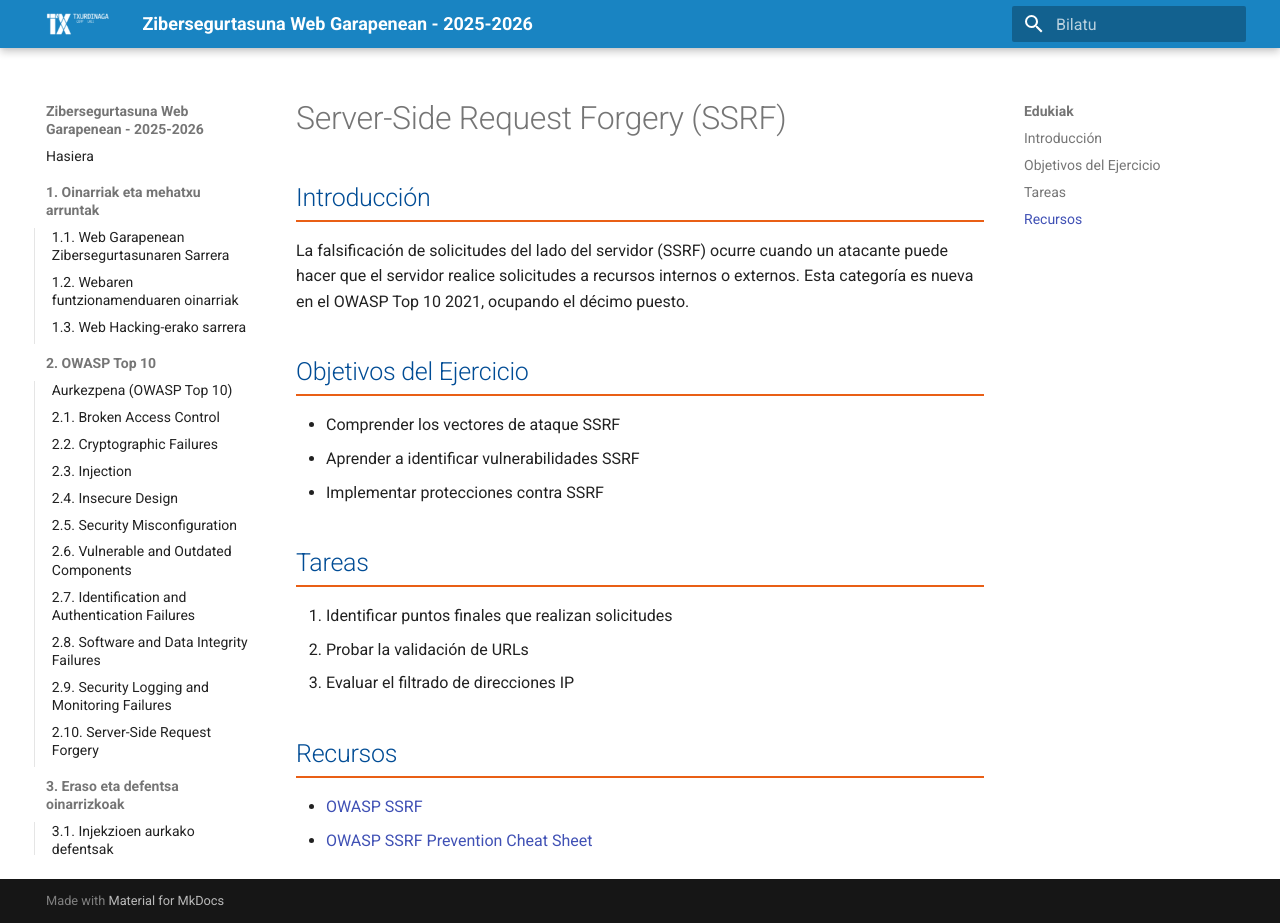
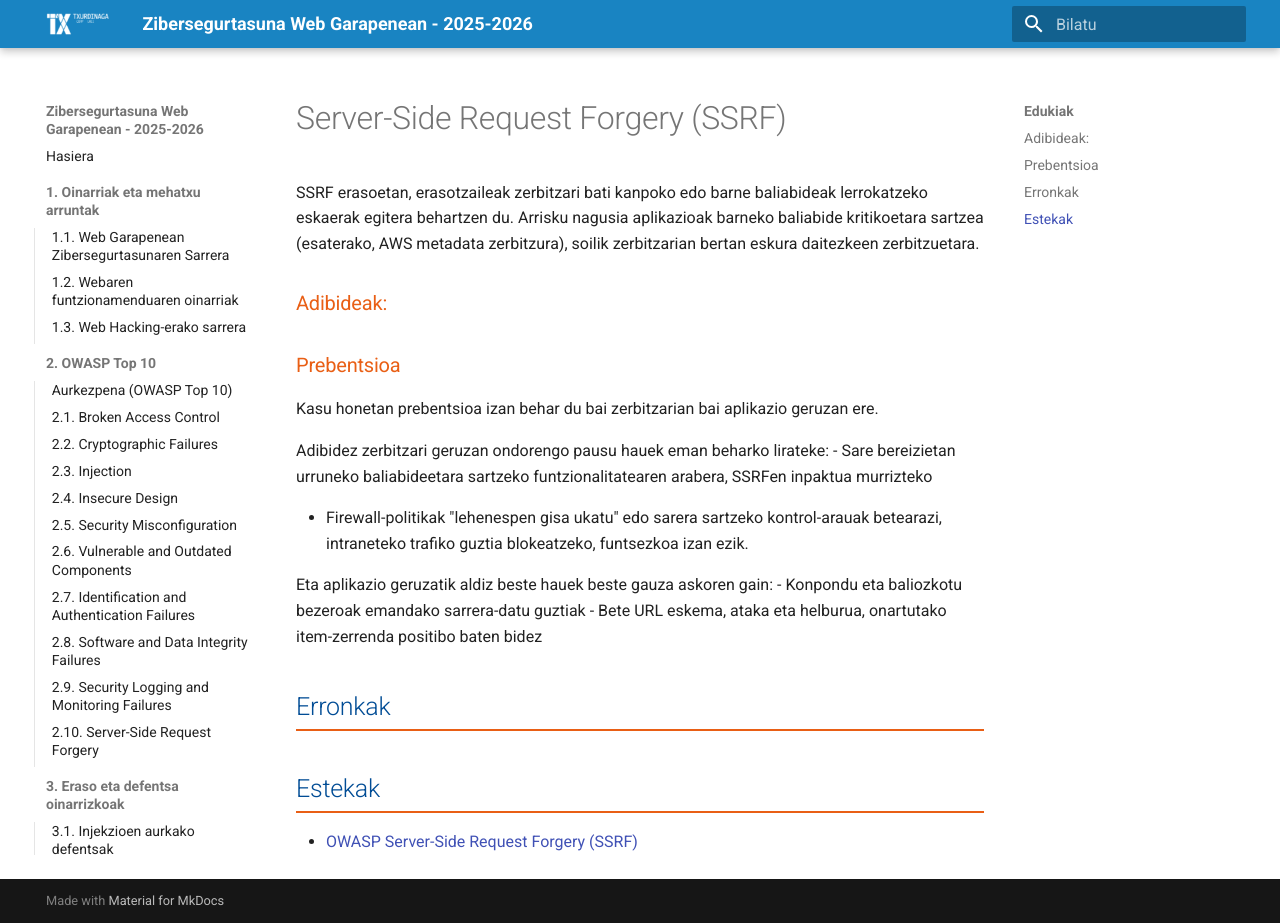
Before and after one commit to martinezjone/ziber_apunteak, an MkDocs documentation site: the page built from docs/ariketak/server_side_request_forgery.md, in a window 1280 px wide and 923 px high. Built offline with MkDocs 1.6.1 and Material for MkDocs 9.7.7, drawn with Linux system fonts in a browser that asks for light colours.

Commit message:
owasp top10 gainontzekoak

```diff
--- a/docs/ariketak/server_side_request_forgery.md
+++ b/docs/ariketak/server_side_request_forgery.md
@@ -1,18 +1,27 @@
 # Server-Side Request Forgery (SSRF)
 
-## Introducción
-La falsificación de solicitudes del lado del servidor (SSRF) ocurre cuando un atacante puede hacer que el servidor realice solicitudes a recursos internos o externos. Esta categoría es nueva en el OWASP Top 10 2021, ocupando el décimo puesto.
+SSRF erasoetan, erasotzaileak zerbitzari bati kanpoko edo barne baliabideak lerrokatzeko eskaerak egitera behartzen du. Arrisku nagusia aplikazioak barneko baliabide kritikoetara sartzea (esaterako, AWS metadata zerbitzura), soilik zerbitzarian bertan eskura daitezkeen zerbitzuetara.
 
-## Objetivos del Ejercicio
-- Comprender los vectores de ataque SSRF
-- Aprender a identificar vulnerabilidades SSRF
-- Implementar protecciones contra SSRF
+### Adibideak:
 
-## Tareas
-1. Identificar puntos finales que realizan solicitudes
-2. Probar la validación de URLs
-3. Evaluar el filtrado de direcciones IP
 
-## Recursos
-- [OWASP SSRF](https://owasp.org/Top10/A10_2021-Server-Side_Request_Forgery_%28SSRF%29/)
-- [OWASP SSRF Prevention Cheat Sheet](https://cheatsheetseries.owasp.org/cheatsheets/Server_Side_Request_Forgery_Prevention_Cheat_Sheet.html)
+
+### Prebentsioa
+
+Kasu honetan prebentsioa izan behar du bai zerbitzarian bai aplikazio geruzan ere.
+
+Adibidez zerbitzari geruzan ondorengo pausu hauek eman beharko lirateke:
+- Sare bereizietan urruneko baliabideetara sartzeko funtzionalitatearen arabera, SSRFen inpaktua murrizteko
+
+- Firewall-politikak "lehenespen gisa ukatu" edo sarera sartzeko kontrol-arauak betearazi, intraneteko trafiko guztia blokeatzeko, funtsezkoa izan ezik.
+
+Eta aplikazio geruzatik aldiz beste hauek beste gauza askoren gain:
+- Konpondu eta baliozkotu bezeroak emandako sarrera-datu guztiak
+- Bete URL eskema, ataka eta helburua, onartutako item-zerrenda positibo baten bidez
+
+## Erronkak
+
+
+
+## Estekak
+- [OWASP Server-Side Request Forgery (SSRF)](https://owasp.org/Top10/es/A10_2021-Server-Side_Request_Forgery_%28SSRF%29/)
```
Also changed, not shown: docs/ariketak/identification_authentication_failures.md (+17 -13 lines), docs/ariketak/security_logging_monitoring_failures.md (+19 -13 lines), docs/ariketak/security_misconfiguration.md (+14 -13 lines), docs/ariketak/software_data_integrity_failures.md (+13 -13 lines), docs/ariketak/vulnerable_obsolete_components.md (+20 -13 lines), site/oinarriak_mehatxuak/owasp_top10/index.html, site/search/search_index.json.
